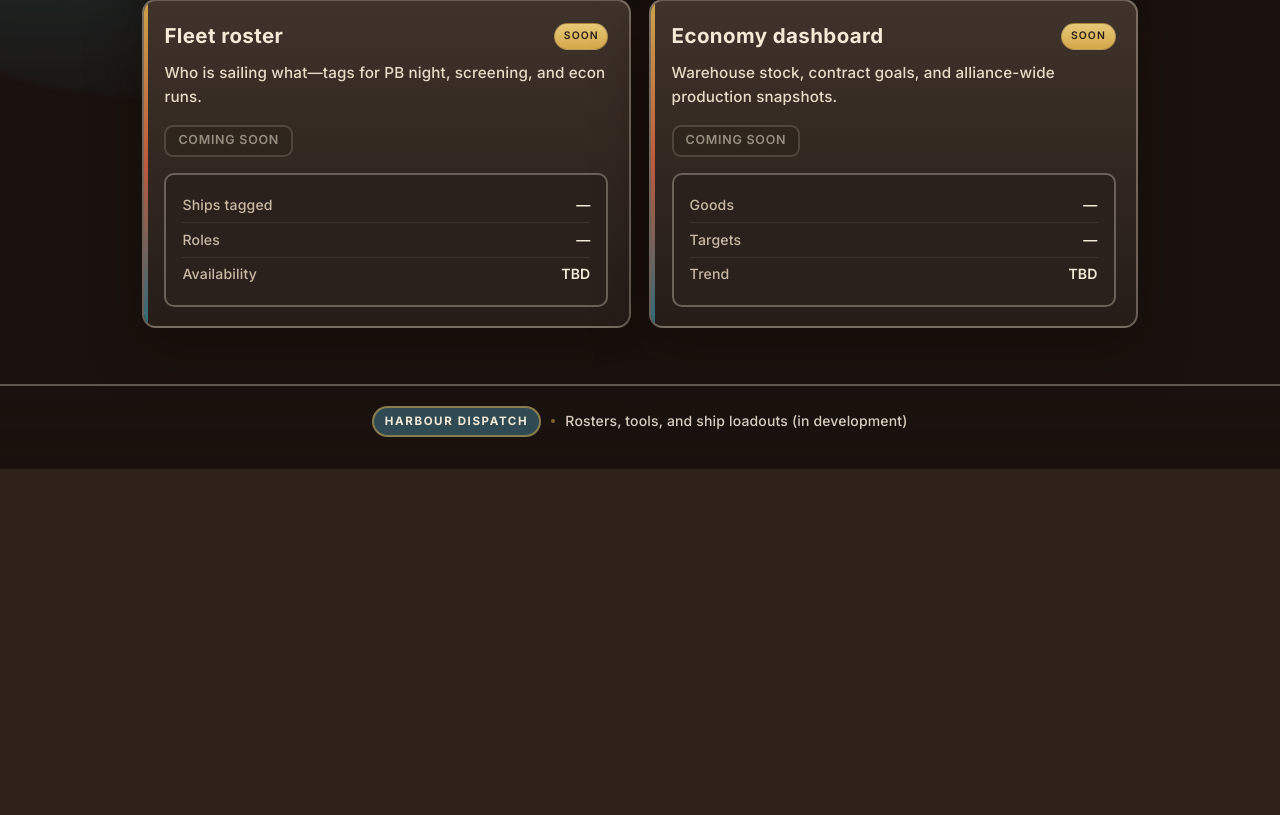
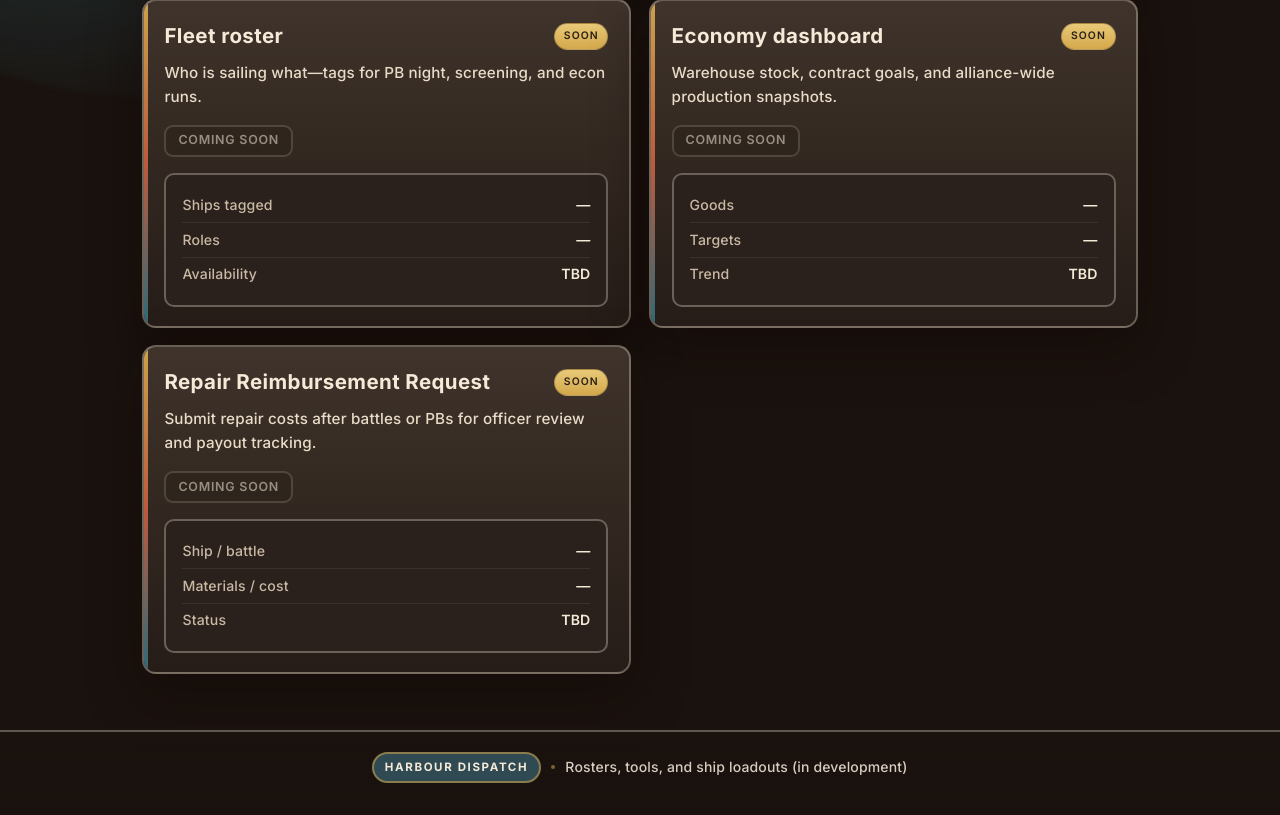
Before and after one commit to Luke4Powell/WoSB-Website, a FastAPI app: template templates/tools.html in a window 1280 px wide. Shown: the part 963-1778 px from the top of the page. Before the commit the page ends 1432 px from the top, so only its background shows below. Run offline with FastAPI, Linux system fonts and the light colour scheme; the template is opened without the code that fills it, so the values that code supplies are empty.

Commit message:
Added new tool page: Repair Reimbursement Request

```diff
--- a/templates/tools.html
+++ b/templates/tools.html
@@ -93,5 +93,19 @@
       <div class="tool-preview__row"><span class="tool-preview__k">Trend</span><span class="tool-preview__v muted">TBD</span></div>
     </div>
   </article>
+
+  <article class="card card--lift">
+    <div class="card__head">
+      <h2 class="card__title">Repair Reimbursement Request</h2>
+      <span class="card__badge">Soon</span>
+    </div>
+    <p class="card__lede">Submit repair costs after battles or PBs for officer review and payout tracking.</p>
+    <p><button type="button" class="btn btn--ghost btn--sm" disabled aria-disabled="true">Coming soon</button></p>
+    <div class="tool-preview" aria-hidden="true">
+      <div class="tool-preview__row"><span class="tool-preview__k">Ship / battle</span><span class="tool-preview__v">—</span></div>
+      <div class="tool-preview__row"><span class="tool-preview__k">Materials / cost</span><span class="tool-preview__v">—</span></div>
+      <div class="tool-preview__row"><span class="tool-preview__k">Status</span><span class="tool-preview__v muted">TBD</span></div>
+    </div>
+  </article>
 </div>
 {% endblock %}
```
